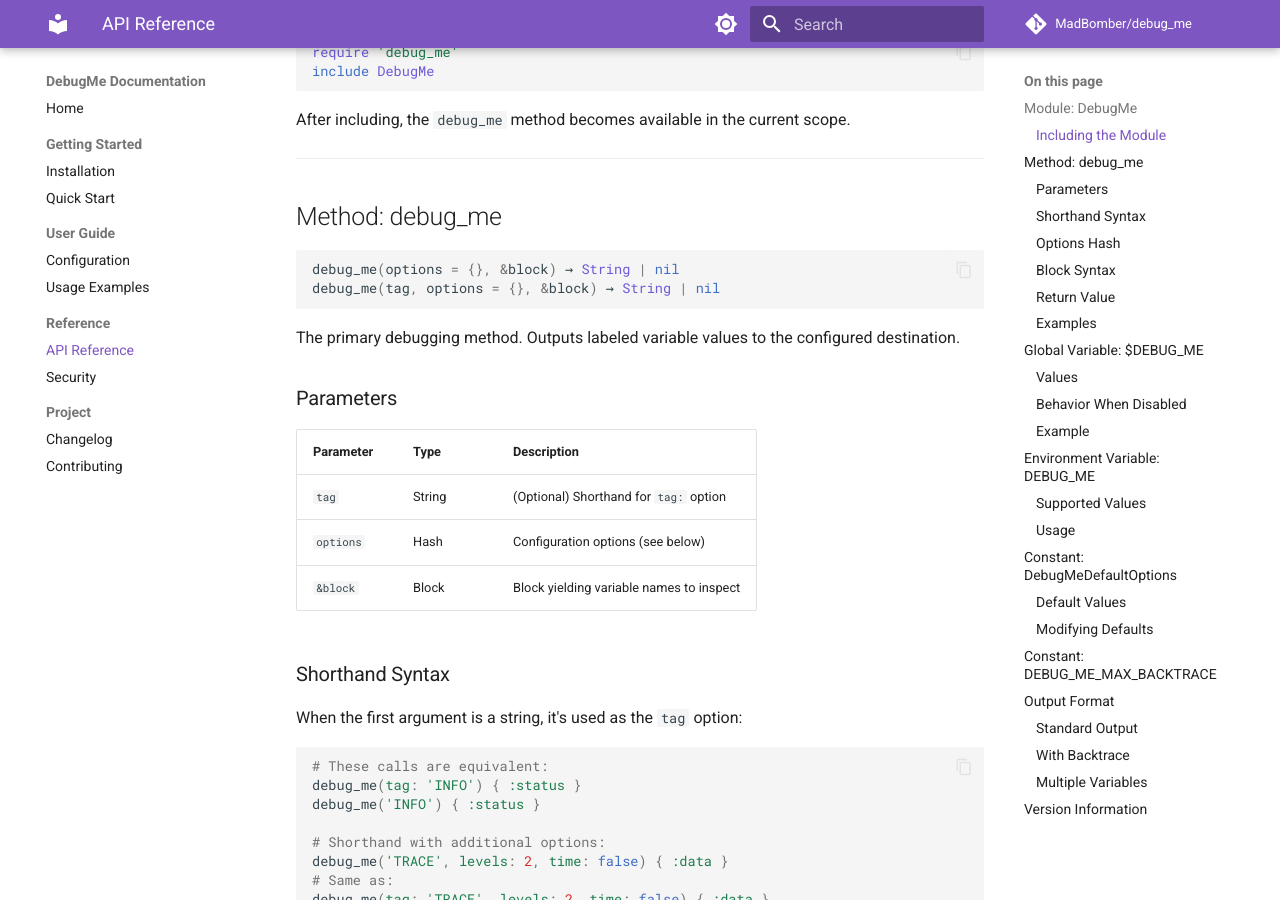
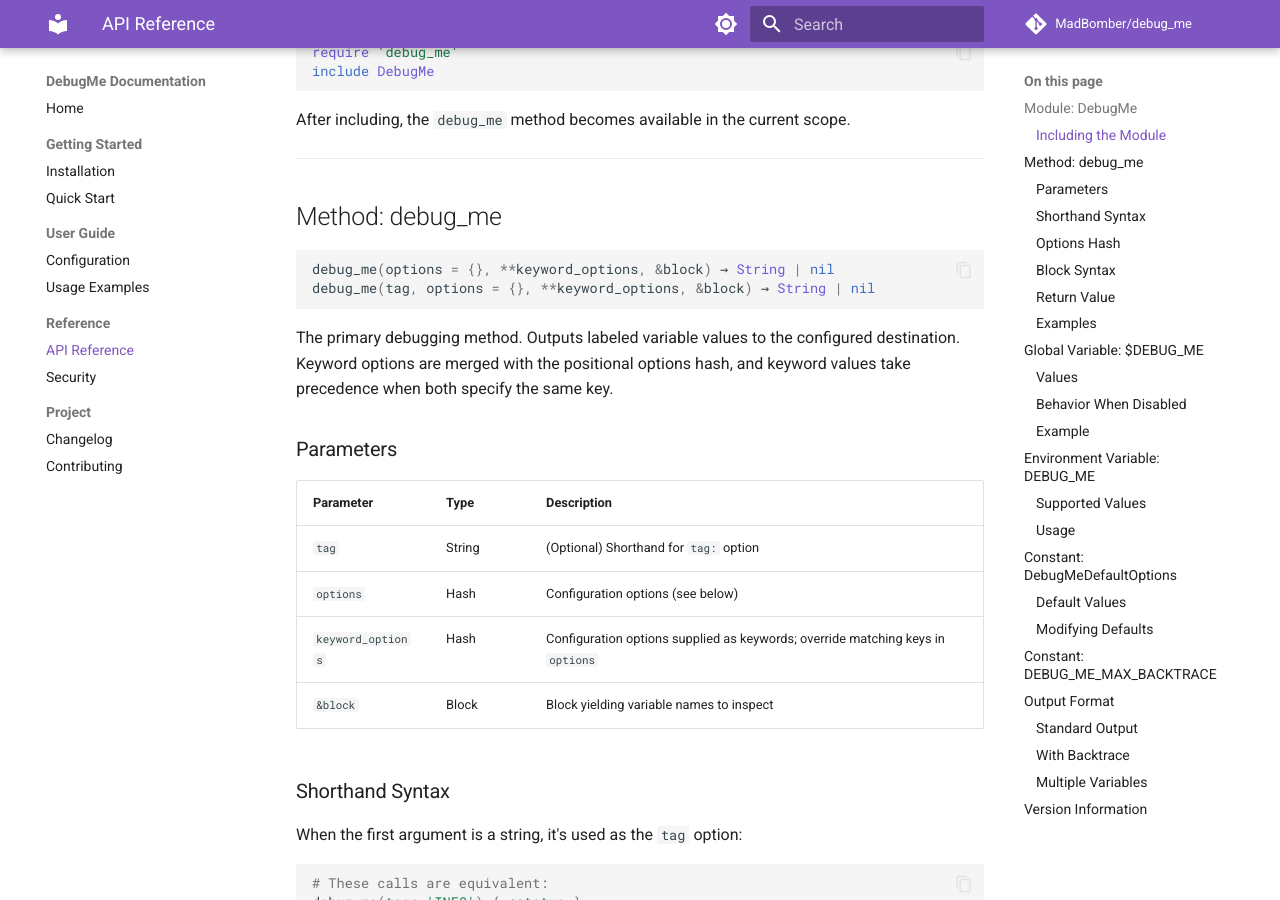
Before and after one commit to MadBomber/debug_me, an MkDocs documentation site: the page built from docs/api-reference.md, in a window 1280 px wide and 900 px high, scrolled down 342 px. Built offline with MkDocs 1.6.1 and Material for MkDocs 9.7.7, drawn with Linux system fonts in a browser that asks for light colours; comment, search, counter and statistics services are not loaded.

Commit message:
docs: correct inclusion and keyword API references
Co-authored-by: MadBomber <21101+MadBomber@users.noreply.github.com>

````diff
--- a/docs/api-reference.md
+++ b/docs/api-reference.md
@@ -18,11 +18,12 @@ After including, the `debug_me` method becomes available in the current scope.
 ## Method: debug_me
 
 ```ruby
-debug_me(options = {}, &block) → String | nil
-debug_me(tag, options = {}, &block) → String | nil
+debug_me(options = {}, **keyword_options, &block) → String | nil
+debug_me(tag, options = {}, **keyword_options, &block) → String | nil
 ```
 
 The primary debugging method. Outputs labeled variable values to the configured destination.
+Keyword options are merged with the positional options hash, and keyword values take precedence when both specify the same key.
 
 ### Parameters
 
@@ -30,6 +31,7 @@ The primary debugging method. Outputs labeled variable values to the configured
 |-----------|------|-------------|
 | `tag` | String | (Optional) Shorthand for `tag:` option |
 | `options` | Hash | Configuration options (see below) |
+| `keyword_options` | Hash | Configuration options supplied as keywords; override matching keys in `options` |
 | `&block` | Block | Block yielding variable names to inspect |
 
 ### Shorthand Syntax
````
Also changed, not shown: docs/configuration.md (+3 -3 lines).
